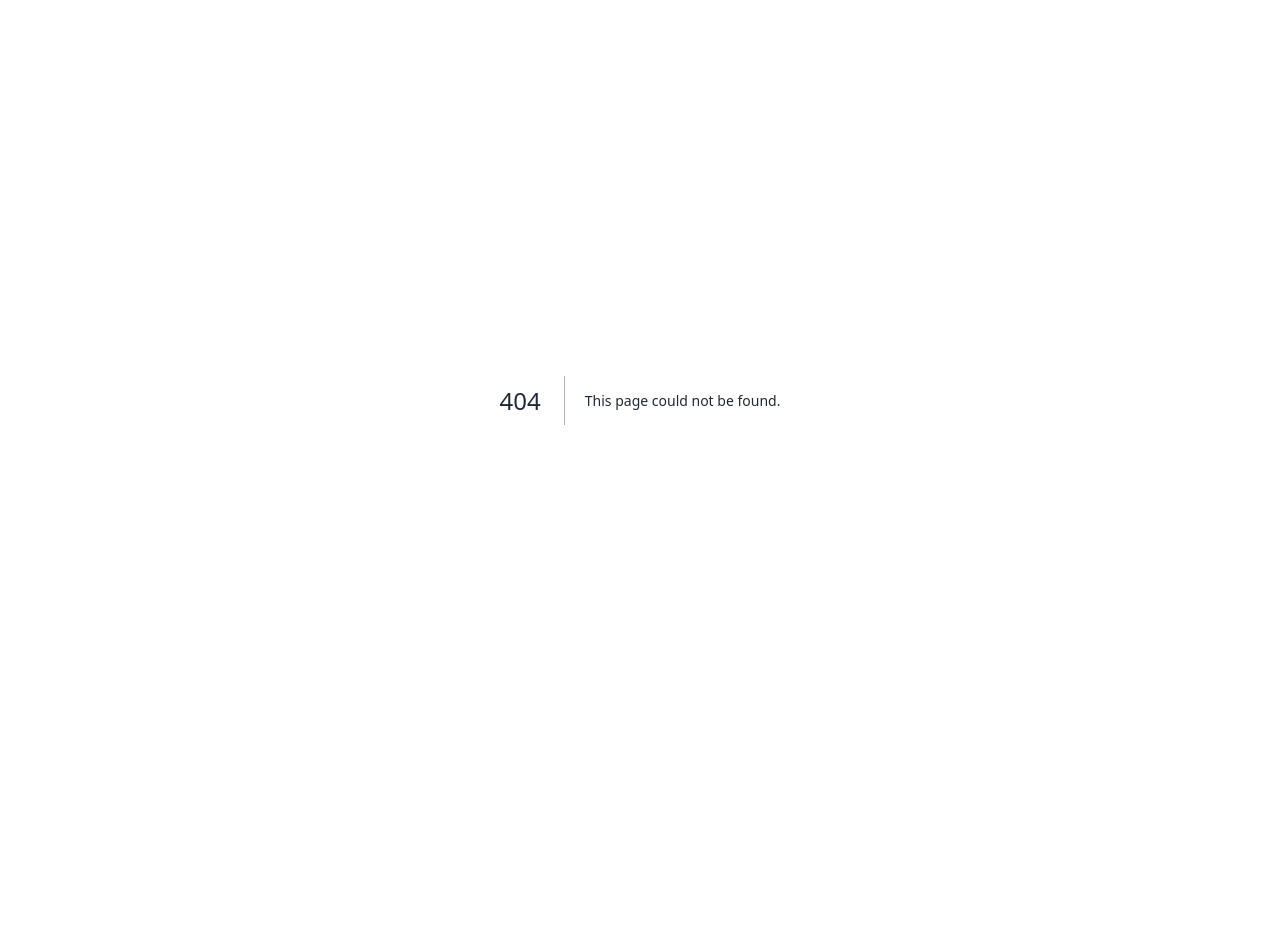
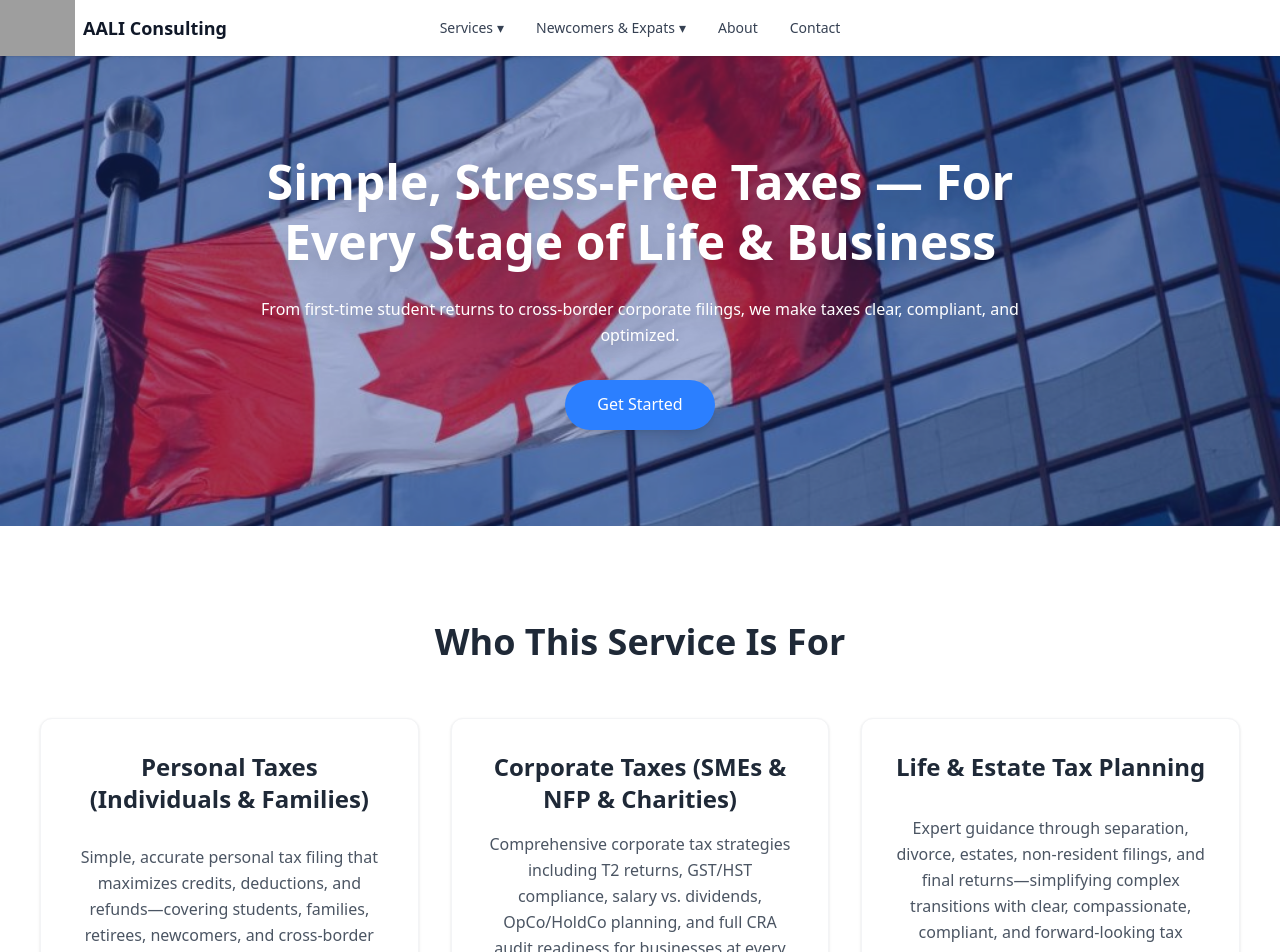
Before and after one commit to forbiddenbey13/aali-consulting, a Next.js app: page /TaxService in a window 1280 px wide. Before the commit this address had no page. Shown: the top 952 px of the page. Before the commit the page ends 800 px from the top, so only its background shows below. Built offline with nearby package versions, Linux system fonts and the light colour scheme; grey boxes are pictures that could not be loaded.

Commit message:
Added personal Tax and renamed TaxService

```diff
--- /dev/null
+++ b/app/TaxService/page.tsx
@@ -0,0 +1,224 @@
+"use client";
+import React from 'react';
+import Header from '../components/Header';
+import Footer from '../components/Footer';
+
+import { useEffect, useState } from 'react';
+import HeroSection from '../components/Pages/Hero';
+import WhatWeOffer from '../components/Pages/WhatWeOffer';
+import WhyChooseUs from '../components/Pages/WhyChooseUs';
+import ServiceAccordion from '../components/Pages/ServiceAccordian';
+import ThreeStepProcess from '../components/Pages/ThreeStep';
+import ResourcesSection from '../components/Pages/Resources';
+import CallToAction from '../components/Pages/CallToAction';
+import FAQSection from '../components/Pages/FAQ';
+
+
+
+const HomePage: React.FC = () => {
+  const [slide, setSlide] = useState(0);
+  useEffect(() => {
+    const interval = setInterval(() => {
+      setSlide((prev) => (prev + 1) % heroImages.length);
+    }, 4000);
+    return () => clearInterval(interval);
+  }, []);
+
+const offerCards = [
+  {
+    title: "Personal Taxes (Individuals & Families)",
+    description:
+      "Simple, accurate personal tax filing that maximizes credits, deductions, and refunds—covering students, families, retirees, newcomers, and cross-border compliance confidently.",
+    link: "/ContactUs",
+  },
+  {
+    title: "Corporate Taxes (SMEs & NFP & Charities)",
+    description:
+      "Comprehensive corporate tax strategies including T2 returns, GST/HST compliance, salary vs. dividends, OpCo/HoldCo planning, and full CRA audit readiness for businesses at every stage of growth.",
+    link: "/ContactUs",
+  },
+
+
+  {
+    title: "Life & Estate Tax Planning",
+    description:
+      "Expert guidance through separation, divorce, estates, non-resident filings, and final returns—simplifying complex transitions with clear, compassionate, compliant, and forward-looking tax strategies that protect your future.",
+    link: "/ContactUs",
+  },
+
+];
+ const faqs = [
+    {
+      question:
+        "Do you only file my taxes, or do you also help with planning?",
+      answer: `We do both. Filing is just the starting point—our real value comes from tax planning. We help you identify deductions, time your RRSP/TFSA/FHSA contributions, plan family or corporate income, and structure decisions to reduce tax over time, not just this year`,
+    },
+    {
+      question: "Can you handle complex situations like cross-border taxes or rental properties?",
+      answer: `
+Yes. We regularly handle cross-border (Canada ↔ U.S.) filings, non-resident returns, and multiple-property rental income. Whether you earn abroad, own investment property, or are moving between countries, we ensure your filings stay compliant and optimized under both CRA and IRS rules.`,
+    },
+    {
+      question: "What documents do I need to get started?",
+      answer: `We’ll provide a simple checklist tailored to your situation, but most clients start with:
+T-slips (T4, T5, T2202, etc.)
+RRSP and investment statements
+Receipts for medical, childcare, and tuition expenses
+Property or business income records (if applicable)
+Prior-year return and Notice of Assessment
+We make uploading easy through our secure client portal—no paper, no confusion.`,
+    },
+    {
+      question: "How do you support me if the CRA contacts me?",
+      answer: `
+If the CRA reaches out, we’re your first call. We review their request, prepare the necessary documentation, and handle communication on your behalf. Whether it’s a pre-assessment query or a full review, we make sure your response is complete, timely, and supported by proper evidence—so you stay confident and protected.`,
+    },
+  ];
+
+    const heroImages = [
+  '/Web Assets/NEW/Hero Section/0F658223-E6EE-4686-854D-0F20371DDBFE.png',
+  '/Web Assets/NEW/Hero Section/Business-Culture-in-Canada-Evolved-Metrics-1-1024x565.jpg',
+  '/Web Assets/NEW/Hero Section/CH-23b-meeting-935x530px.jpg.webp',
+  ];
+    const whyChooseData = {
+    image: "/Web Assets/Images/NEW/Tax Services Page/Corporate Tax Page/istockphoto-1129810557-612x612.jpg",
+    title: "Why Choose AALI Consulting For Taxes",
+    paragraphs: [
+      `At AALI Consulting, taxes aren’t just about filing forms—they’re about building financial confidence. We bring clarity and precision to every stage of your tax life cycle, from personal and corporate filings to estate, disability, and cross-border planning. Our approach blends compliance with strategy, helping you minimize tax burdens, protect wealth, and uncover opportunities that others often miss.`,
+      `
+
+      Whether you’re a newcomer, family, or business owner, we take the time to understand your full financial picture. With transparent pricing, CRA-ready documentation, and year-round guidance, AALI Consulting transforms complex tax rules into clear, step-by-step strategies that keep you secure, compliant, and confident about the road ahead.
+      `,
+    ],
+  };
+
+
+
+
+const processSteps = [
+  {
+    number: "1",
+    title: "Upload Your Documents",
+    text: "The interaction of multiple elements in a system to produce an effect greater than the sum of their individual effects.",
+  },
+  {
+    number: "2",
+    title: "We Prepare & Optimize",
+    text: "A fundamental change in approach or underlying assumptions that leads to a new way of thinking or operating.",
+  },
+  {
+    number: "3",
+    title: "You Review & File Confidently",
+    text: "A new technology, product, or service that emerges into the existing market and creates a new one.",
+  },
+];
+
+const resourcesData = [
+  {
+    img: "/Web Assets/NEW/Resources/360_F_330941253_b3Dor4GncjCMVPvw8QM4CsyUymtgvvMM.jpg",
+    title: "Personal Income Tax",
+    link: "https://www.canada.ca/en/services/taxes/income-tax/personal-income-tax.html?utm_source=chatgpt.com",
+  },
+  {
+    img: "/Web Assets/NEW/Resources/Clearline-CPA-How-to-Sign-Up-for-CRA-My-Business-Account-scaled.jpg",
+    title: "Preparing to Do Your Taxes",
+    link: "https://www.canada.ca/en/revenue-agency/services/tax/individuals/educational-programs/preparing-your-taxes.html?utm_source=chatgpt.com",
+  },
+  {
+    img: "/Web Assets/NEW/Resources/istockphoto-1480239160-612x612.jpg",
+    title: "All Deductions, Credits & Expenses",
+    link: "https://www.canada.ca/en/revenue-agency/services/tax/individuals/topics/about-your-tax-return/tax-return/completing-a-tax-return/deductions-credits-expenses/deductions-credits-expenses.html?utm_source=chatgpt.com",
+  },
+  {
+    img: "/Web Assets/NEW/Resources/istockphoto-185066026-612x612.jpg",
+    title: "20 Popular Canadian Tax Deductions & Credits for 2024",
+    link: "https://turbotax.intuit.ca/tips/popular-canadian-tax-benefits-deductions-and-credits-in-2023-14180?srsltid=AfmBOoqNYGAkeul_dKIjNGZU_c2w8s0Eo1wKAGrqSfSv6H6PcVs6FxXx&utm_source=chatgpt.com",
+  },
+];
+
+
+
+  return (
+    <div className="font-sans text-gray-800 bg-white">
+      <Header />
+
+      <HeroSection
+        images={heroImages}
+        title="Simple, Stress-Free Taxes — For Every Stage of Life & Business"
+        subtitle="From first-time student returns to cross-border corporate filings, we make taxes clear, compliant, and optimized."
+        buttonText="Get Started"
+        buttonLink="/ContactUs"
+      />
+
+      {/* What We Do */}
+      {/* What We Do Section */}
+<WhatWeOffer heading="Who This Service Is For" cards={offerCards} />
+<section className="bg-white px-6 md:px-10 py-24">
+        <div className="max-w-7xl mx-auto grid md:grid-cols-3 gap-10 items-center">
+          {/* Left column: Heading and description, vertically centered */}
+          <div className="flex flex-col justify-center h-full md:col-span-1">
+            <h2 className="text-4xl font-bold mb-4">Who This<br /> Service Is For</h2>
+            <p className="text-gray-700 text-lg max-w-xs">
+              Organically grow the holistic world view of disruptive innovation via workplace diversity and empowerment.
+
+
+            </p>
+          </div>
+          {/* Right: 3x3 grid of images, some with rotation */}
+          <div className="md:col-span-2 grid grid-cols-2 gap-8 justify-items-center">
+            {[
+              { img: "/Web Assets/Images/NEW/Homepage/Clients We Serve (Homepage)/Professionals & Contractors.png" },
+              { img: "/Web Assets/Images/NEW/Homepage/Clients We Serve (Homepage)/SMEs.png", rotate: "" },
+              { img: "/Web Assets/Images/NEW/Homepage/Clients We Serve (Homepage)/Systems & Technology.png",  },
+              { img: "/Web Assets/Images/NEW/Homepage/Clients We Serve (Homepage)/Newcomers to Canada.png", rotate: "" },
+
+            ].map((group, i) => (
+              <div
+                key={i}
+                className={`bg-gray-100 rounded-2xl shadow-lg flex items-center justify-center w-[180px] h-[180px] md:w-[200px] md:h-[200px] ${group.rotate}`}
+                style={{ overflow: "hidden" }}
+              >
+                <img
+                  src={group.img}
+                  alt=""
+                  className="object-contain w-[140px] h-[140px] md:w-[160px] md:h-[160px]"
+                  draggable={false}
+                />
+              </div>
+            ))}
+          </div>
+        </div>
+      </section>
+
+<WhyChooseUs
+        image={whyChooseData.image}
+        title={whyChooseData.title}
+        paragraphs={whyChooseData.paragraphs}
+      />
+      <ThreeStepProcess heading="Our 3-Step Process" steps={processSteps} />
+
+
+
+
+ <CallToAction
+        heading="Simple. Compliant. Optimized."
+        subheading="Whether you’re filing your very first return or managing complex corporate taxes — we’ll guide you step by step.”"
+        buttonText="Book Now"
+        buttonLink="/ContactUs"
+      />
+
+
+
+
+{/* FAQs */}
+    {/* ✅ FAQs — Updated Design */}
+      <FAQSection heading="Frequently Asked Questions" faqs={faqs} />
+
+
+      <Footer />
+    </div>
+  );
+};
+
+
+export default HomePage;
--- a/app/page.tsx
+++ b/app/page.tsx
@@ -127,7 +127,7 @@ const HomePage: React.FC = () => {
             <p className="text-gray-600 text-sm mb-8">
               Stress-free, CRA-ready tax: from first T1 to complex corporate and cross-border strategies. Proactive planning ensures accuracy, savings, and zero surprises.
             </p>
-            <a href="/TaxServices" className="inline-block bg-gray-100 hover:bg-gray-200 text-gray-800 text-sm font-medium px-5 py-2 rounded-full transition">
+            <a href="/TaxService" className="inline-block bg-gray-100 hover:bg-gray-200 text-gray-800 text-sm font-medium px-5 py-2 rounded-full transition">
               Learn more
             </a>
           </div>
```
Also changed, not shown: app/PersonalTax/page.tsx (renamed from app/TaxServices/page.tsx).
